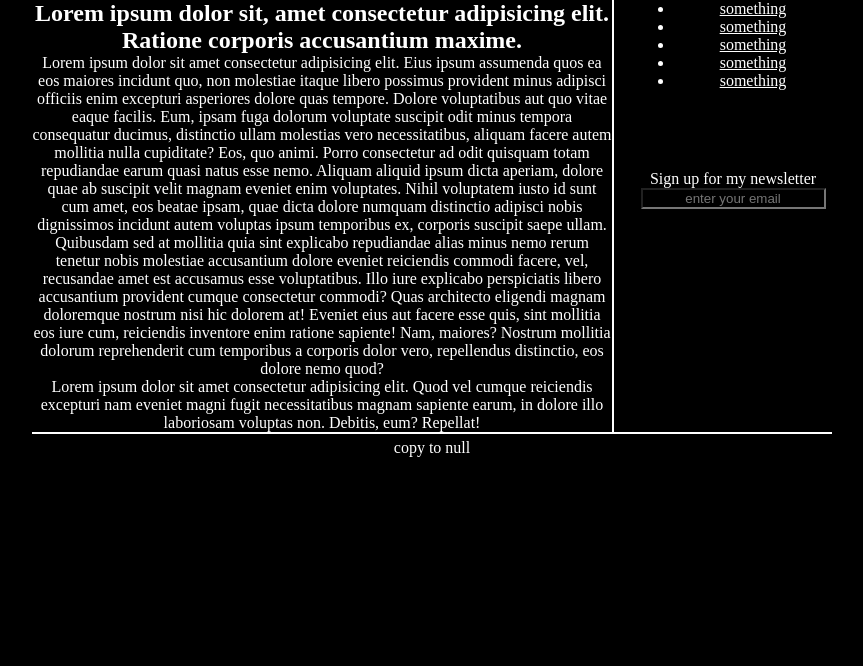
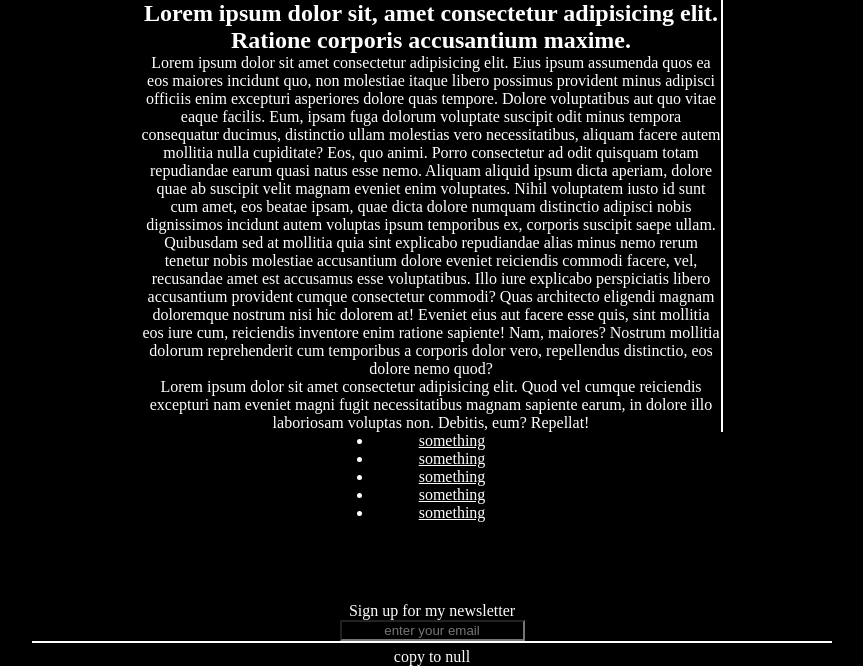
Before and after one commit to AngelCobian/whprojects, a PHP site: page /pages/layout.html in a window 1280 px wide. Shown: the part 175-841 px from the top of the page, without its empty margins (208-1071 px from the left). Before the commit the page ends 632 px from the top, so only its background shows below. Run offline with PHP 8.4, Linux system fonts and the light colour scheme.

Commit message:
Auto Push Updater

```diff
--- a/feb26/pages/css/style.css
+++ b/feb26/pages/css/style.css
@@ -10,12 +10,10 @@ header {
 }
 
 main {
-  float: left;
   border-right: white solid 2px;
 }
 
 aside {
-  float: right;
   width: 198px;
   display: block;
 }
--- a/feb26/pages/css/style.scss
+++ b/feb26/pages/css/style.scss
@@ -8,11 +8,11 @@ header{
     border-bottom: solid white 2px;
 }
  main{
-float: left;
+// float: left;
  border-right: white solid 2px;
  }
 aside{
-    float:right;
+    // float:right;
     width: 198px;
     display: block;
 }
```
Also changed, not shown: 1 other file.
